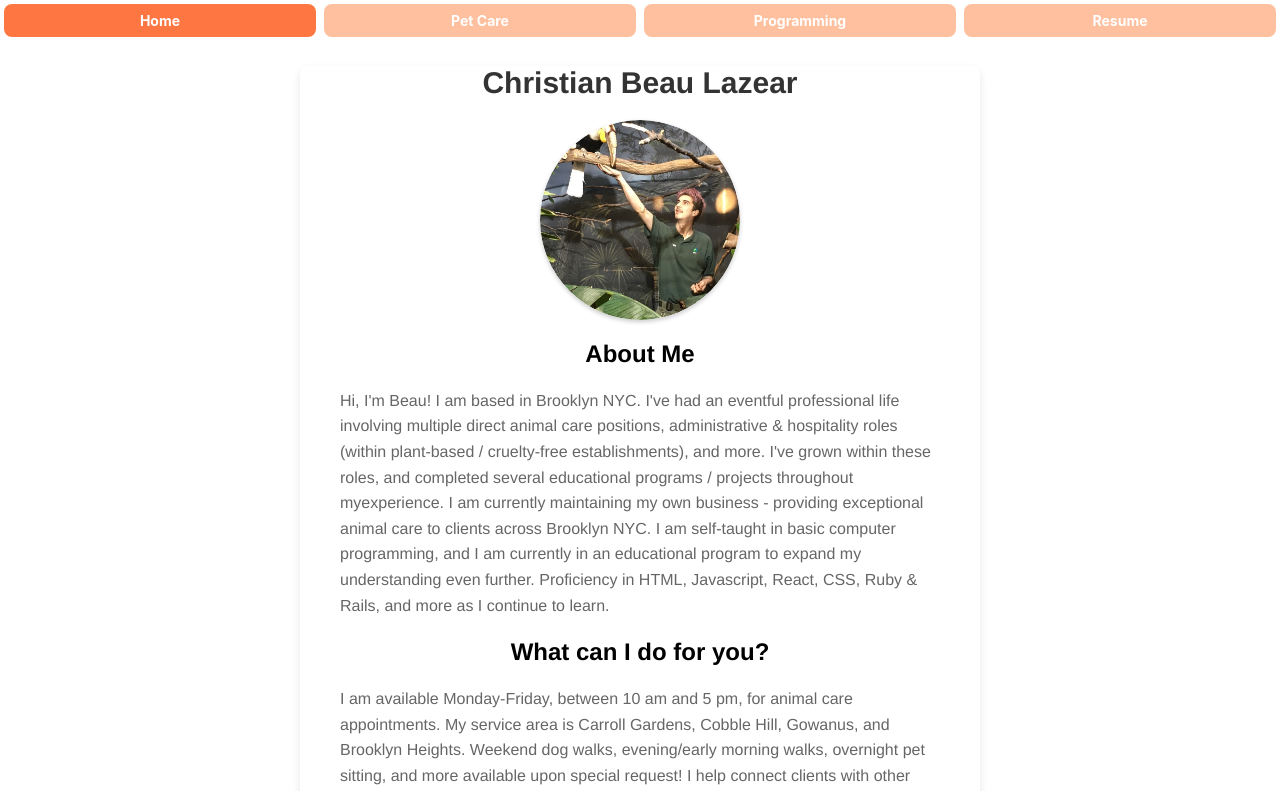
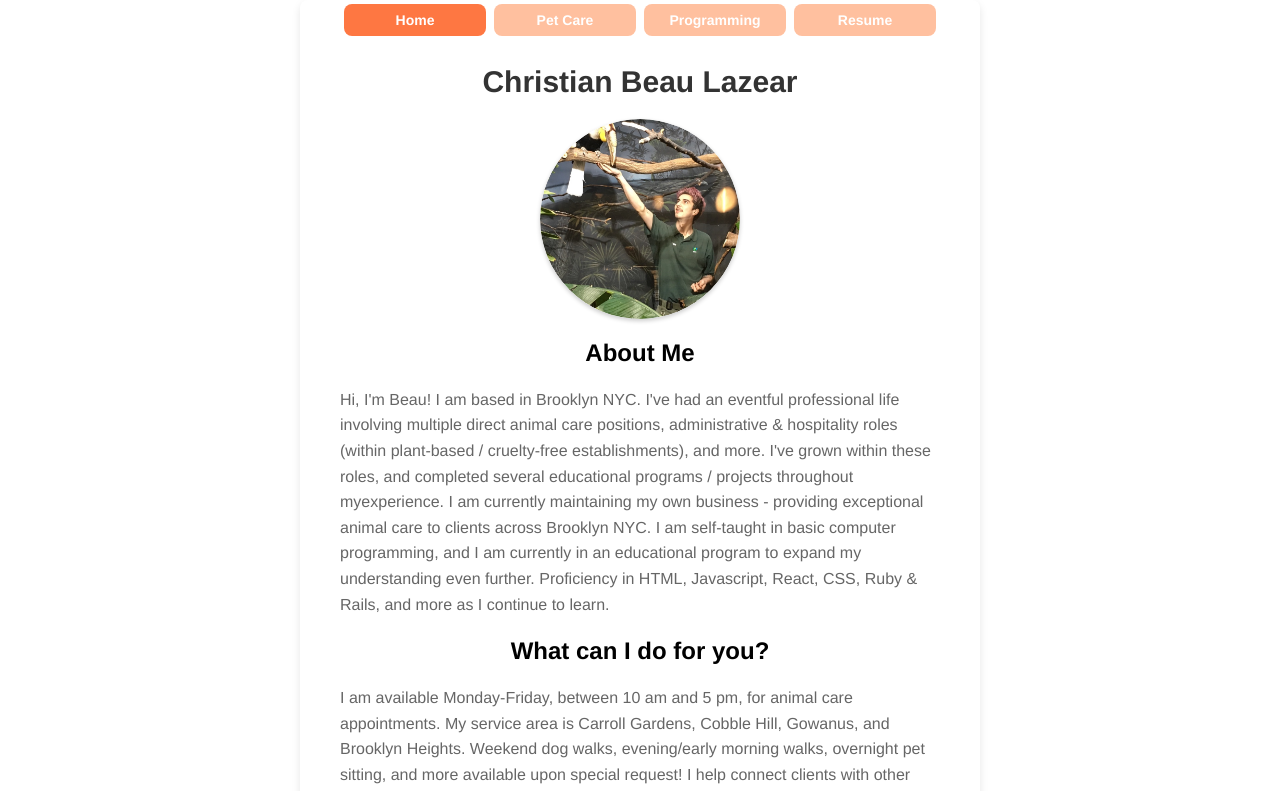
Before and after one commit to beaulazear/new-personal-site, a React (Create React App) app: page /#/ in a window 1280 px wide. Shown: the top 791 px of the page. Built offline with nearby package versions, Linux system fonts and the light colour scheme.

Commit message:
put navlinks on each page so that the scroll to top function would go up to them

```diff
--- a/src/App.js
+++ b/src/App.js
@@ -1,6 +1,5 @@
 import './App.css';
 import { Route, Routes } from 'react-router-dom';
-import PageNavLinks from './components/PageNavLinks';
 import Home from './components/Home';
 import AnimalCarePage from './components/AnimalCareInfo';
 import Resume from './components/Resume';
@@ -18,7 +17,6 @@
 
   return (
     <div>
-      <PageNavLinks />
       <Routes>
         <Route path="/" element={<Home />} />
         <Route path="/animal_care" element={<AnimalCarePage />} />
--- a/src/components/AnimalCareInfo.js
+++ b/src/components/AnimalCareInfo.js
@@ -1,5 +1,6 @@
 import React, { useEffect, useRef } from 'react';
 import { NavLink } from "react-router-dom";
+import PageNavLinks from './PageNavLinks';
 import BeauAndRu from '../images/BeauAndRu.JPG'
 import Ruth from "../images/Ruth.jpeg"
 import BeauAndRalph from "../images/BeauAndRalph.JPG"
@@ -92,6 +93,7 @@
 
   return (
     <div style={welcomeMessageStyles} ref={topElement}>
+      <PageNavLinks />
       <h2 style={headingStyles}>Animal Care</h2>
       <div style={imageWrapper}>
         <img style={image} src={BeauAndRu} alt="Beau with two dogs" />
--- a/src/components/Home.js
+++ b/src/components/Home.js
@@ -1,5 +1,6 @@
 import React from 'react';
 import { NavLink } from "react-router-dom";
+import PageNavLinks from './PageNavLinks';
 import BeauAndHornbill from "../images/BeauAndHornbill.jpeg"
 
 const welcomeMessageStyles = {
@@ -48,6 +49,7 @@
 const Home = () => {
   return (
     <div style={welcomeMessageStyles}>
+      <PageNavLinks />
       <h2 style={headingStyles}>Christian Beau Lazear</h2>
       <div style={imageWrapper}>
         <img src={BeauAndHornbill} alt="Beau with a dog named Ru" style={image} />
--- a/src/components/Programming.js
+++ b/src/components/Programming.js
@@ -1,4 +1,5 @@
 import React, { useRef, useEffect } from 'react';
+import PageNavLinks from './PageNavLinks';
 import WorkoutGif from "../images/WorkoutGif.gif"
 
 const welcomeMessageStyles = {
@@ -101,6 +102,7 @@
 
   return (
     <div style={welcomeMessageStyles} ref={topElement}>
+      <PageNavLinks />
       <h2 style={headingStyles}>Computer Programming</h2>
       <p style={paragraphStyles}>Welcome to my programming portfolio! I'm a web developer proficient with JavaScript, Ruby on Rails, React, HTML, and CSS. With a background in the animal care industry, I've been combining my love for animals with my coding skills to create projects for my dog walking business.
         <br></br><br></br>
--- a/src/components/Resume.js
+++ b/src/components/Resume.js
@@ -1,4 +1,5 @@
 import React, { useEffect, useRef } from 'react';
+import PageNavLinks from './PageNavLinks';
 import ResumePDF from "../images/ResumePDF.pdf"
 
 const headingStyles = {
@@ -9,14 +10,17 @@
 
 // new style for resume container
 
-const resumeStyles = {
-    fontFamily: 'Arial, sans-serif',
+const welcomeMessageStyles = {
+    fontFamily: 'Helvetica, sans-serif',
     maxWidth: '600px',
     margin: '0 auto',
-    padding: '20px',
-    // backgroundColor: '#ffe2d1',
-    borderRadius: '10px',
-};
+    paddingBottom: '40px',
+    paddingRight: '40px',
+    paddingLeft: '40px',
+    // backgroundColor: '#f2f2f2',
+    borderRadius: '8px',
+    boxShadow: '0 4px 8px rgba(0, 0, 0, 0.1)',
+  };
 
 const sectionTitleStyles = {
     fontSize: '24px',
@@ -51,7 +55,8 @@
     },[])
 
     return (
-        <div style={resumeStyles} ref={topElement}>
+        <div style={welcomeMessageStyles} ref={topElement}>
+            <PageNavLinks />
             <h2 style={headingStyles}>Resume</h2>
             <a target="blank" href={ResumePDF}><button class="button2">PDF Version</button></a>
             <br /><br />
```
